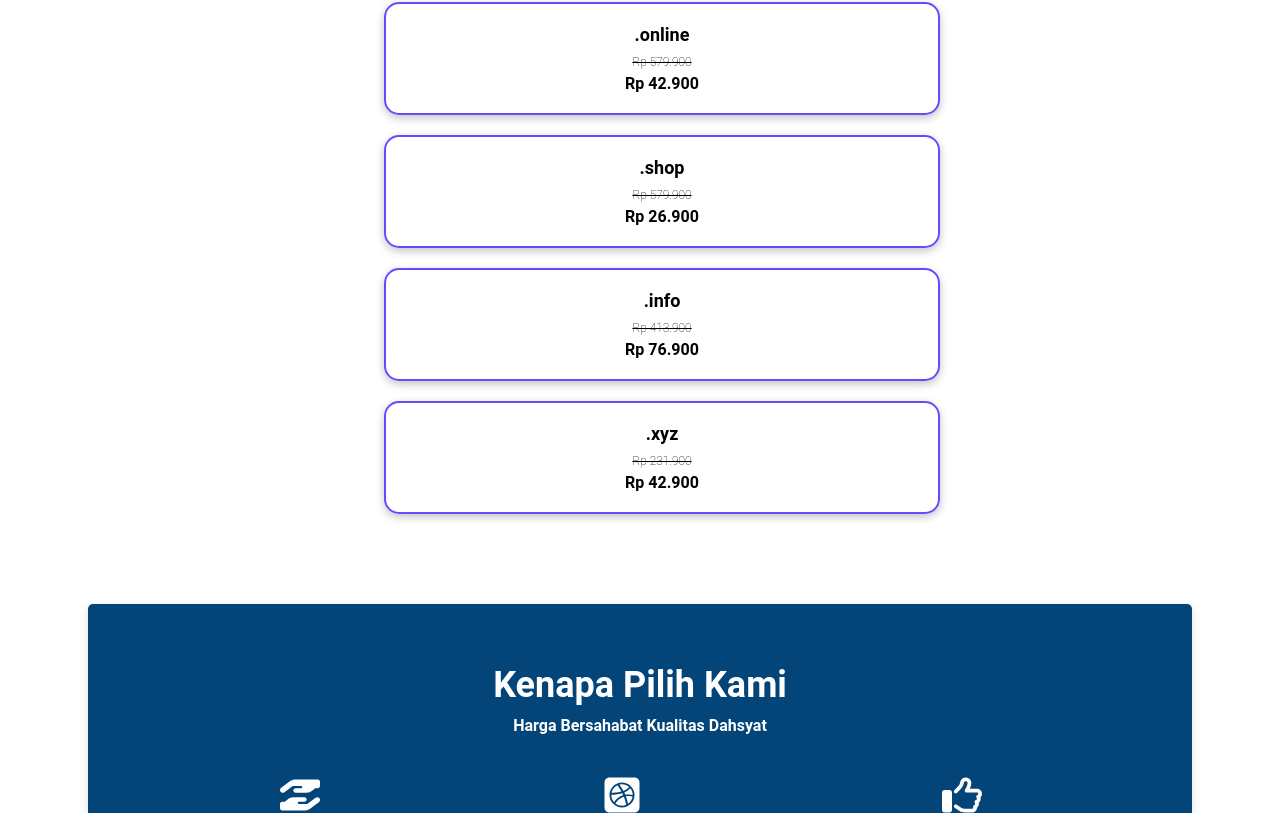
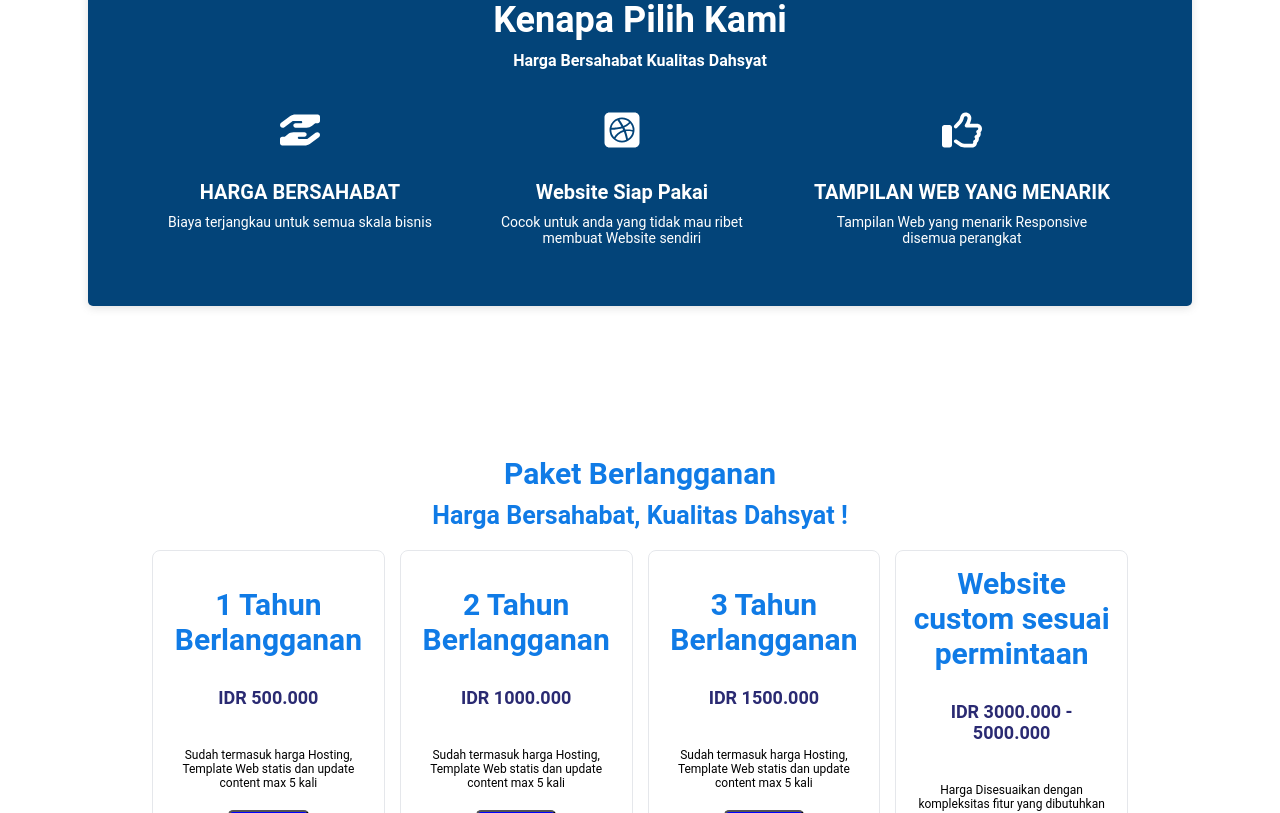
Before and after one commit to tresnaprayoga/landingpage-nuansatech, a React (Vite) app: page / in a window 1280 px wide. Shown: the part 1047-1860 px from the top of the page. Built offline with nearby package versions, Linux system fonts and the light colour scheme.

Commit message:
update harga

```diff
--- a/src/dataStatis/datalabelharga.js
+++ b/src/dataStatis/datalabelharga.js
@@ -1,7 +1,8 @@
 const pricingPlans = [
-  { name: '1 Tahun Berlangganan', price: 'IDR 1000.000', duration: 'Sudah termasuk harga Hosting dan Template Web' },
-  { name: '2 Tahun Berlangganan', price: 'IDR 1700.000', duration: 'Sudah termasuk harga Hosting dan Template Web' },
-  { name: '3 Tahun Berlangganan', price: 'IDR 2500.000', duration: 'Sudah termasuk harga Hosting dan Template Web' },
+  { name: '1 Tahun Berlangganan', price: 'IDR 500.000', duration: 'Sudah termasuk harga Hosting, Template Web statis dan update content max 5 kali' },
+  { name: '2 Tahun Berlangganan', price: 'IDR 1000.000', duration: 'Sudah termasuk harga Hosting, Template Web statis dan update content max 5 kali' },
+  { name: '3 Tahun Berlangganan', price: 'IDR 1500.000', duration: 'Sudah termasuk harga Hosting, Template Web statis dan update content max 5 kali' },
+  { name: 'Website custom sesuai permintaan', price: 'IDR 3000.000 - 5000.000', duration: 'Harga  Disesuaikan dengan kompleksitas fitur yang dibutuhkan' },
 ];
 
 export default pricingPlans;
--- a/src/style/daftarharga.css
+++ b/src/style/daftarharga.css
@@ -1,7 +1,8 @@
 .pricing-section {
   padding: 60px 40px;
   text-align: center;
-  margin: 0px auto;
+
+  margin: 20px auto;
 }
 .pricing-section h4 {
   font-family: 'Roboto';
@@ -36,6 +37,7 @@
 .plan-price p {
   font-family: 'Roboto';
   font-weight: bold;
+  margin: 20px auto;
 }
 
 .plan-card {
@@ -71,7 +73,7 @@
 .plan-duration {
   font-size: 12px;
   color: #6b7280;
-  margin-top: 5px;
+  margin: 20px auto;
   font-family: 'Roboto';
   font-weight: lighter;
 }
--- a/src/style/domainpricing.css
+++ b/src/style/domainpricing.css
@@ -1,14 +1,17 @@
 .domain-pricing {
   text-align: center;
-  width: 90%;
-  margin: 50px auto;
+  width: 100%;
+  margin: auto;
   border-radius: 5px;
+  box-sizing: border-box;
+  background-color: #1ec2f8;
 }
 
 .domain-pricing h2 {
   margin: 20px auto;
   font-family: 'Roboto';
   font-weight: bold;
+  color: rgb(255, 254, 254);
 }
 .domain-container {
   display: grid;
@@ -18,10 +21,10 @@
 }
 
 .domain-card {
-  flex: 1;
-  border: 2px solid #6b48ff;
+  border: 2px solid #faf9fc;
+  background-color: white;
   border-radius: 15px;
-  padding: 10px;
+  padding: 3px;
   display: flex;
   flex-direction: column;
   justify-content: center;
@@ -64,18 +67,19 @@
 /* Tablet (max-width: 1024px) */
 @media screen and (min-width: 1024px) {
   .domain-pricing {
-    padding: 50px 30px;
-    width: 40%;
+    width: 100%;
   }
 
   .domain-container {
-    grid-template-columns: repeat(auto-fill, minmax(300px, 1fr));
-    gap: 20px;
+    width: 100%;
+    box-sizing: border-box;
+    padding: 50px;
+    display: flex;
   }
 
   .domain-card {
-    max-width: 100px;
-    padding: 15px;
+    width: 30px;
+    padding: 10px;
   }
 
   .domain-name {
@@ -94,6 +98,7 @@
 /* Mobile (max-width: 768px) */
 @media screen and (min-width: 768px) {
   .domain-pricing {
+    box-sizing: border-box;
     padding: 40px 20px;
   }
 
```
